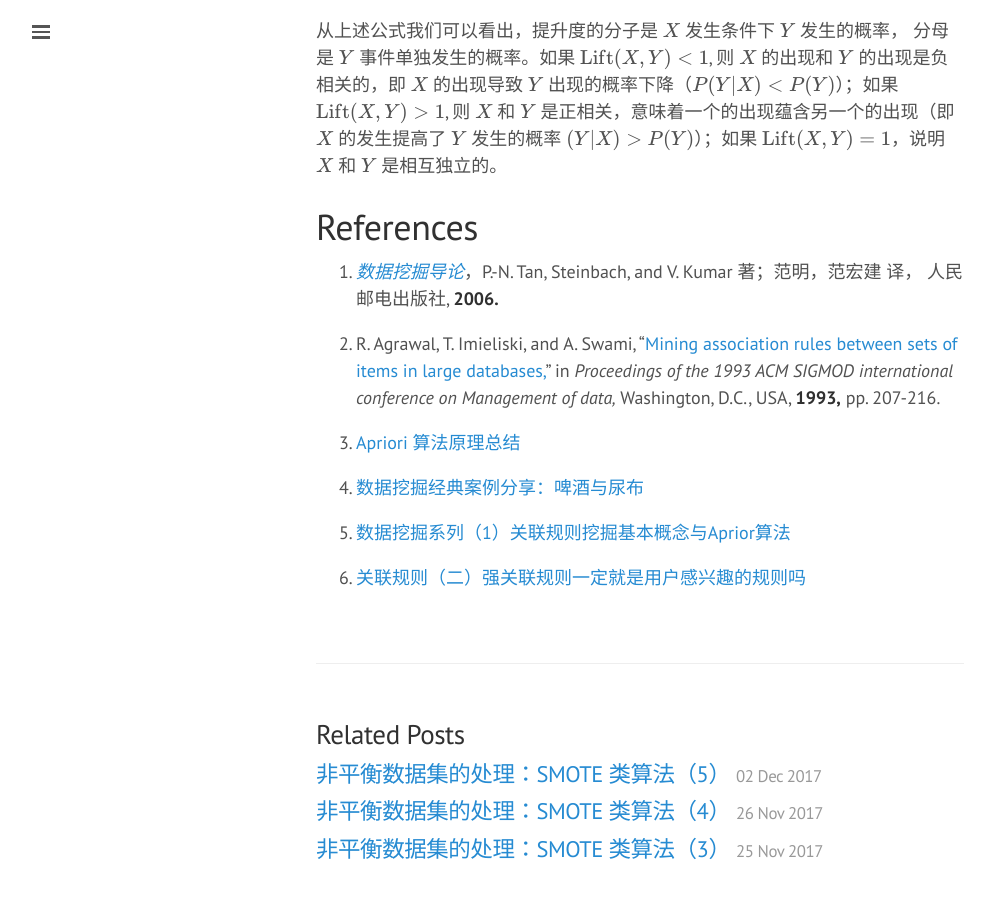
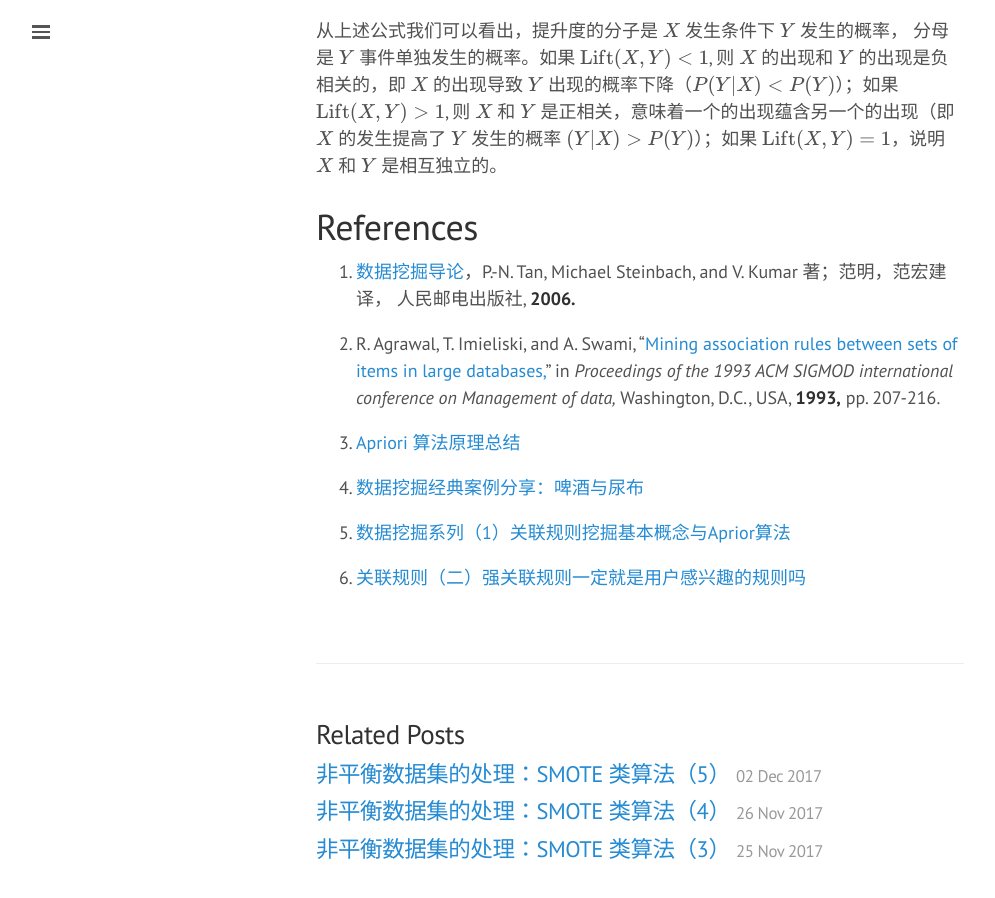
Before and after one commit to htaoyu1/htaoyu1.github.io, a Jekyll site: the page built from _posts/2017-12-11-Association-Rule-1.md, in a window 1280 px wide and 900 px high, scrolled down 5146 px. Shown: the whole window, without its empty margins (0-995 px from the left). Built offline with Jekyll 4.4.1, drawn with Linux system fonts in a browser that asks for light colours; some web fonts are replaced; formulas are drawn with MathJax 3.

Commit message:
reference fixed

```diff
--- a/_posts/2017-12-11-Association-Rule-1.md
+++ b/_posts/2017-12-11-Association-Rule-1.md
@@ -168,7 +168,7 @@ $$
 
 # References
 
-1. *[数据挖掘导论](https://book.douban.com/subject/5377669/)*，P.-N. Tan, Steinbach, and V. Kumar 著；范明，范宏建 译， 人民邮电出版社, **2006.**
+1. [数据挖掘导论](https://book.douban.com/subject/5377669/)，P.-N. Tan, Michael Steinbach, and V. Kumar 著；范明，范宏建 译， 人民邮电出版社, **2006.**
 
 2. R. Agrawal, T. Imieliski, and A. Swami, "[Mining association rules between sets of items in large databases,](https://doi.org/10.1145/170035.170072)" in *Proceedings of the 1993 ACM SIGMOD international conference on Management of data,* Washington, D.C., USA, **1993,** pp. 207-216.
 
```
